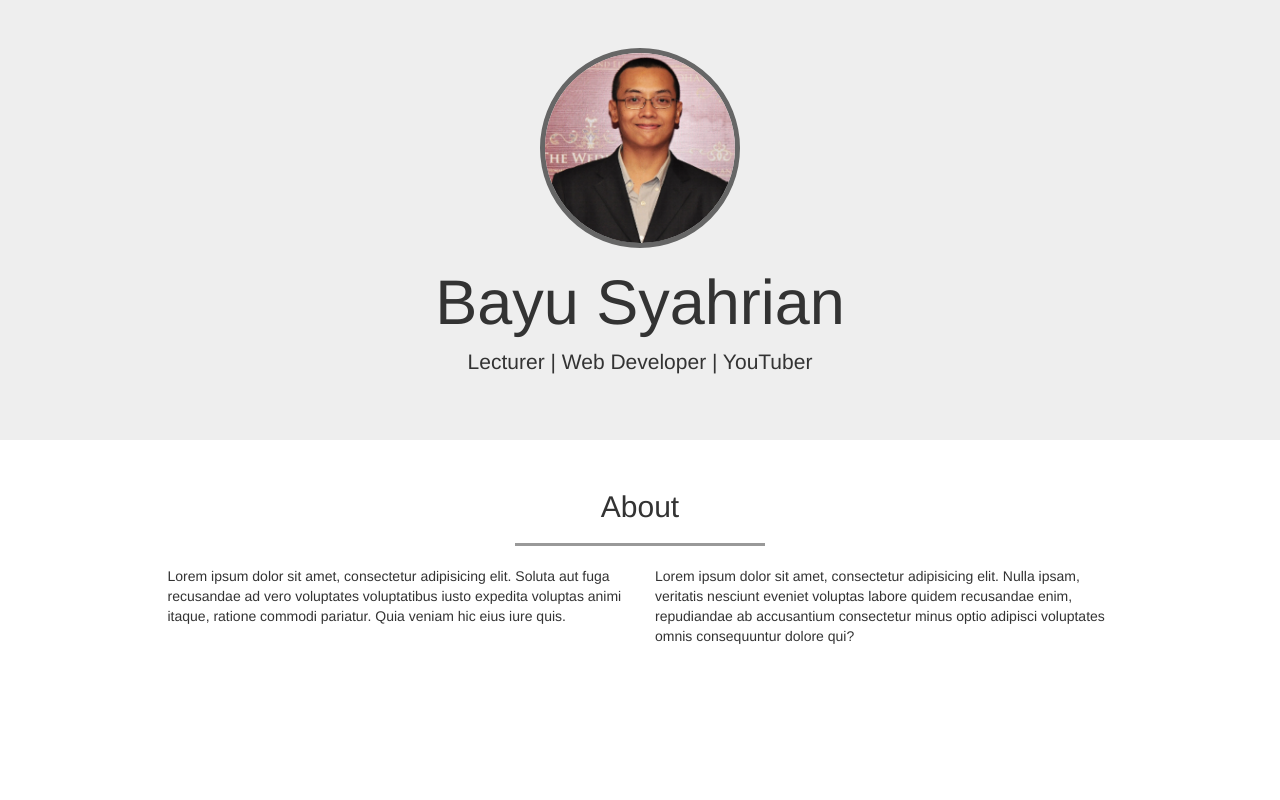
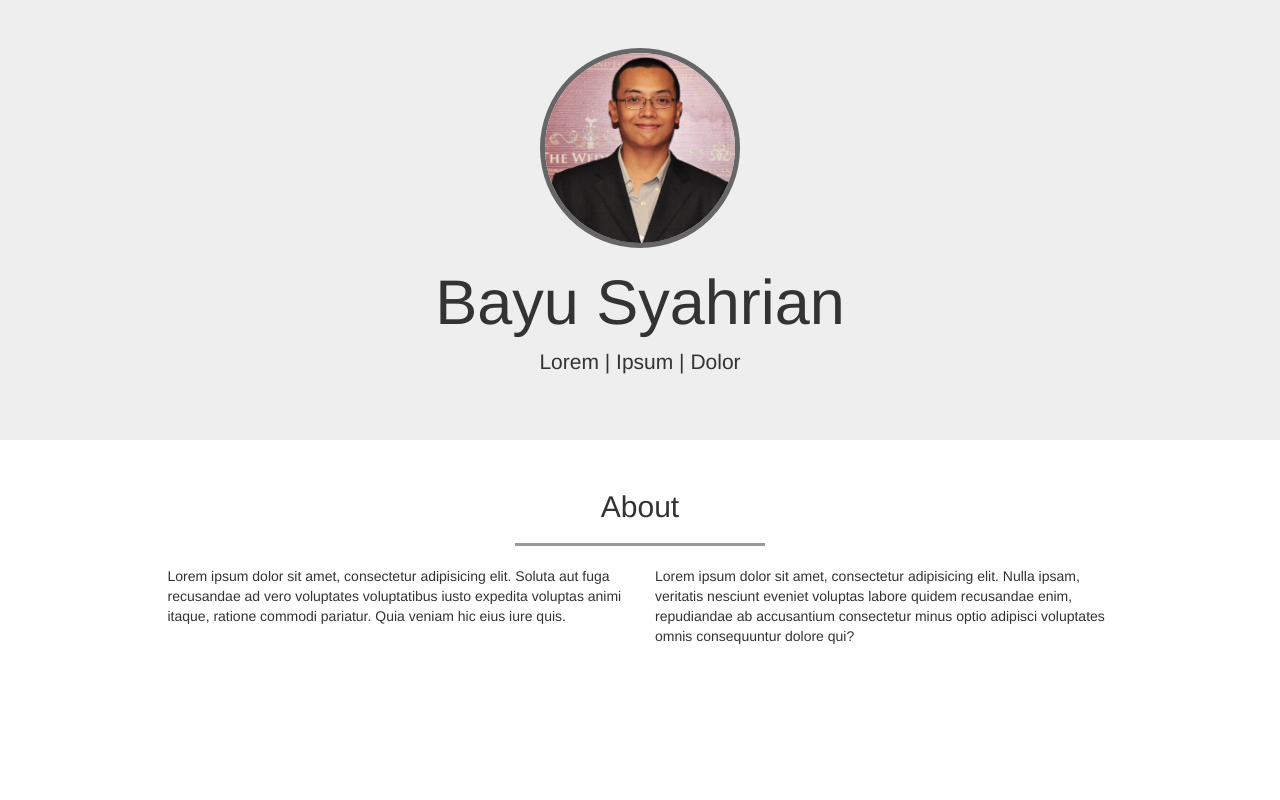
Before and after one commit to Bayusyahrian/Fortopolio-landing, a plain HTML site: page index.html in a window 1280 px wide. Shown: the top 800 px of the page. Drawn offline with nearby package versions, Linux system fonts and the light colour scheme.

Commit message:
mengganti profile sedikit

```diff
--- a/index.html
+++ b/index.html
@@ -26,7 +26,7 @@
   <div class="jumbotron text-center">
     <img src="img/sandhika.png" class="img-circle">
     <h1>Bayu Syahrian</h1>
-    <p>Lecturer | Web Developer | YouTuber</p>
+    <p>Lorem | Ipsum | Dolor</p>
   </div>
   <!-- akhir jumbotron -->
 
```
